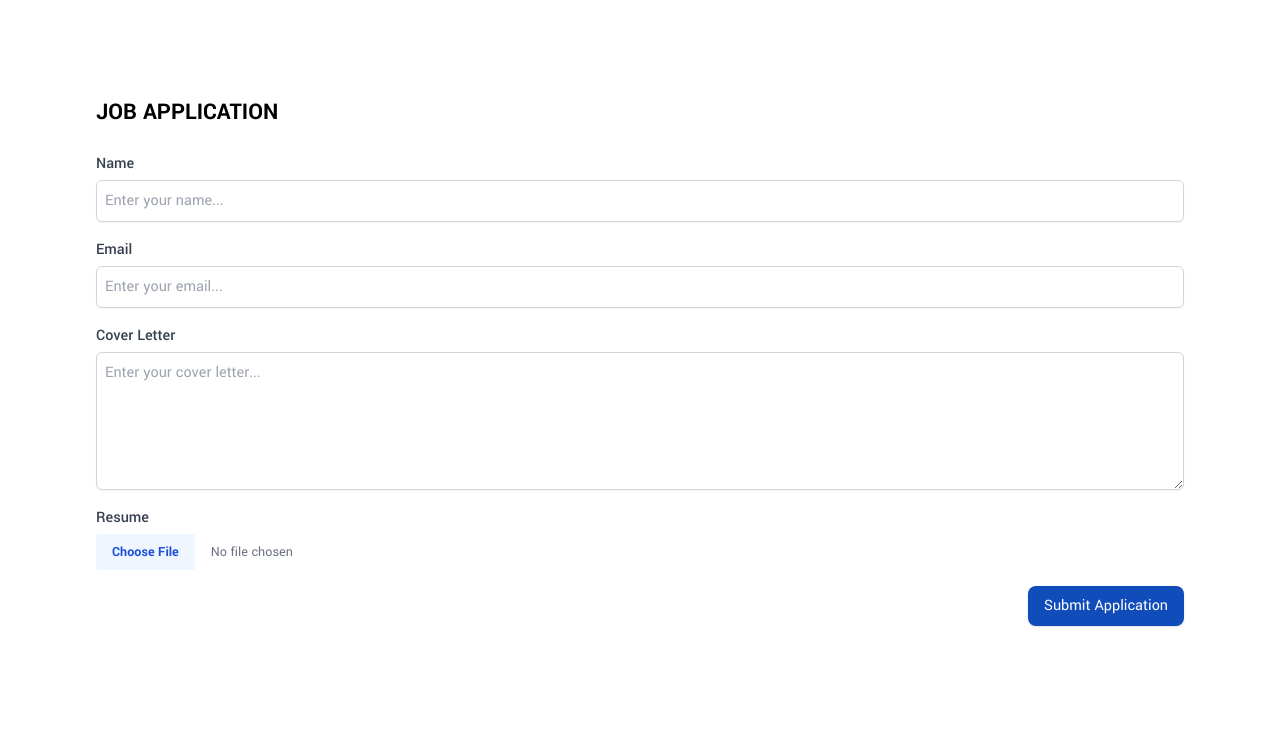
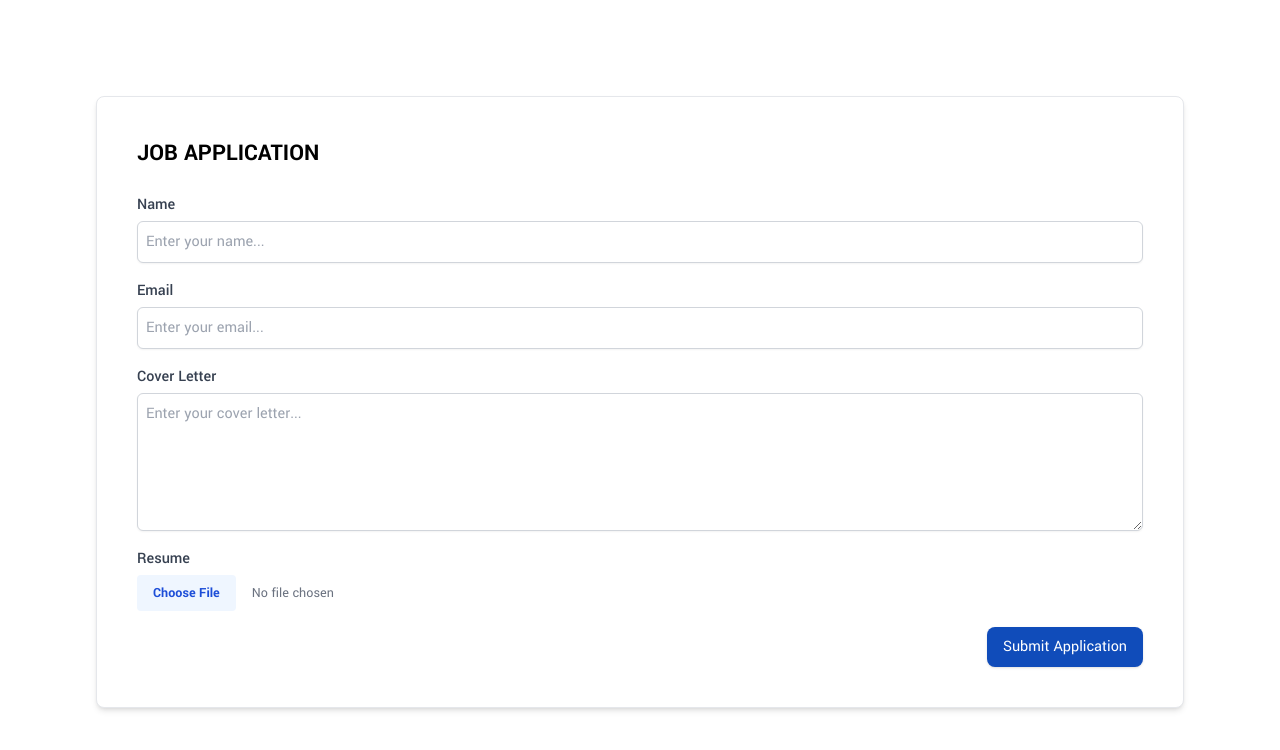
Before and after one commit to Hafilu/Mach-international, a React (Vite) app: page /mach-intl/careers in a window 1280 px wide. Shown: the top 750 px of the page. Built offline with nearby package versions, Linux system fonts and the light colour scheme; no server answers.

Commit message:
career form box shadow added

```diff
--- a/src/Components/Navbar.jsx
+++ b/src/Components/Navbar.jsx
@@ -30,7 +30,7 @@ const Navbar = ({ menu, site_info }) => {
     name: item.title,
     link: `/services/${item.short_url}`,
   }));
-  const contactLink =[ { name: "CONTACT US", link: "/#contact-us" },{ name: "CAREERS", link: "/careers" }];
+  const contactLink =[ { name: "CAREERS", link: "/careers" },{ name: "CONTACT US", link: "/#contact-us" }];
 
   const Links = [...BaseLinks, ...serviceLinks, ...contactLink];
 
--- a/src/Pages/Career.jsx
+++ b/src/Pages/Career.jsx
@@ -38,7 +38,10 @@ const Career = ({ footer_info, banner }) => {
       ),
   });
 
-  const handleSubmit = async (values, { setSubmitting, resetForm, setFieldValue}) => {
+  const handleSubmit = async (
+    values,
+    { setSubmitting, resetForm, setFieldValue }
+  ) => {
     try {
       const formData = new FormData();
       formData.append("name", values.name);
@@ -92,8 +95,11 @@ const Career = ({ footer_info, banner }) => {
         </div>
       )}
 
-      <div className="w-[85%] mx-auto max-w-screen-xl py-24">
-        <h1 className="text-2xl uppercase mb-6 font-bold  ">Job Application</h1>
+      <div className="py-24">
+        <div className="w-[85%] mx-auto max-w-screen-xl border-[1px] border-solid p-10 bg-white rounded-lg shadow-md">
+          <h1 className="text-2xl uppercase mb-6 font-bold  ">
+            Job Application
+          </h1>
           <Formik
             initialValues={{
               name: "",
@@ -104,7 +110,7 @@ const Career = ({ footer_info, banner }) => {
             validationSchema={validationSchema}
             onSubmit={handleSubmit}
           >
-          {({ setFieldValue , isSubmitting}) => (
+            {({ setFieldValue, isSubmitting }) => (
               <Form className="space-y-4">
                 {/* Name Field */}
                 <div>
@@ -212,6 +218,7 @@ const Career = ({ footer_info, banner }) => {
             )}
           </Formik>
         </div>
+      </div>
       {footer_info && (
         <Footer data={footer_info?.site_info} menu={footer_info?.menus} />
       )}
```
Also changed, not shown: 1 other file (tests, documents, lock files or other folders). Lines whose indentation alone changed are shown as unchanged.
